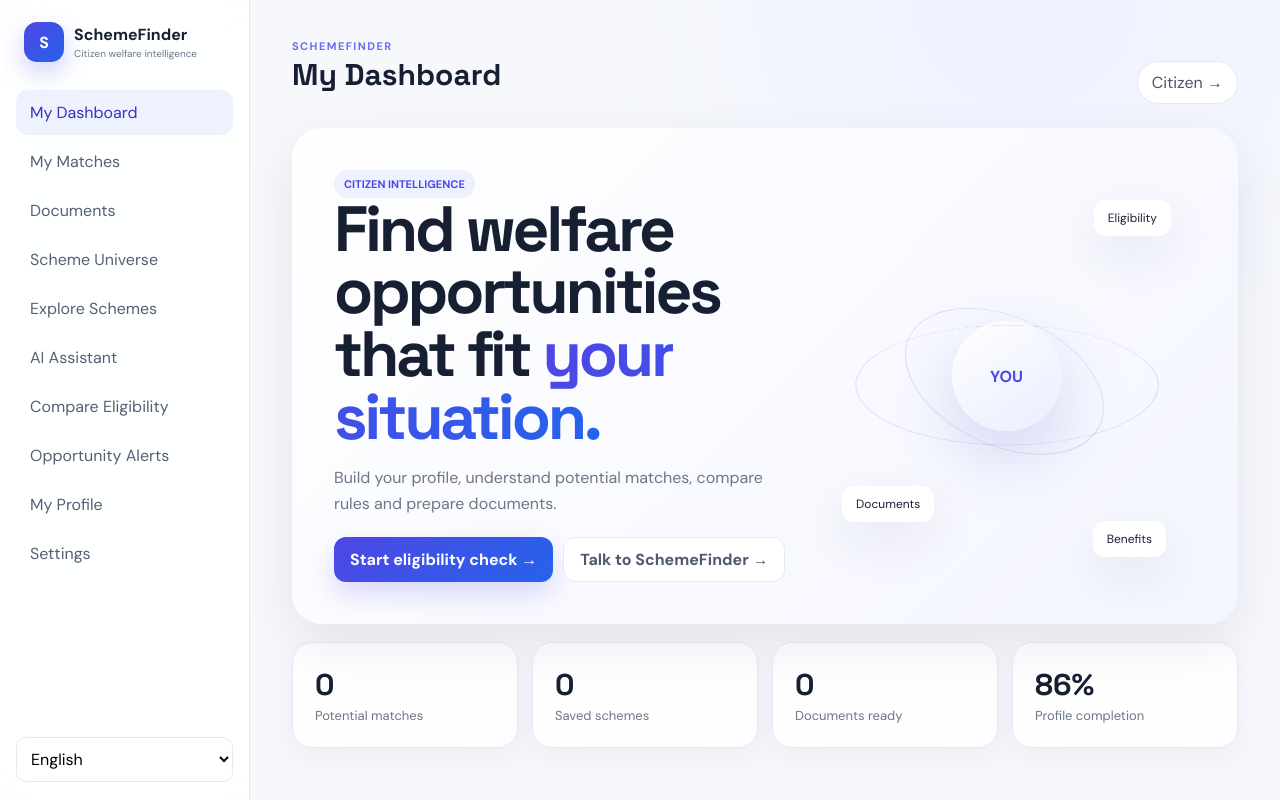
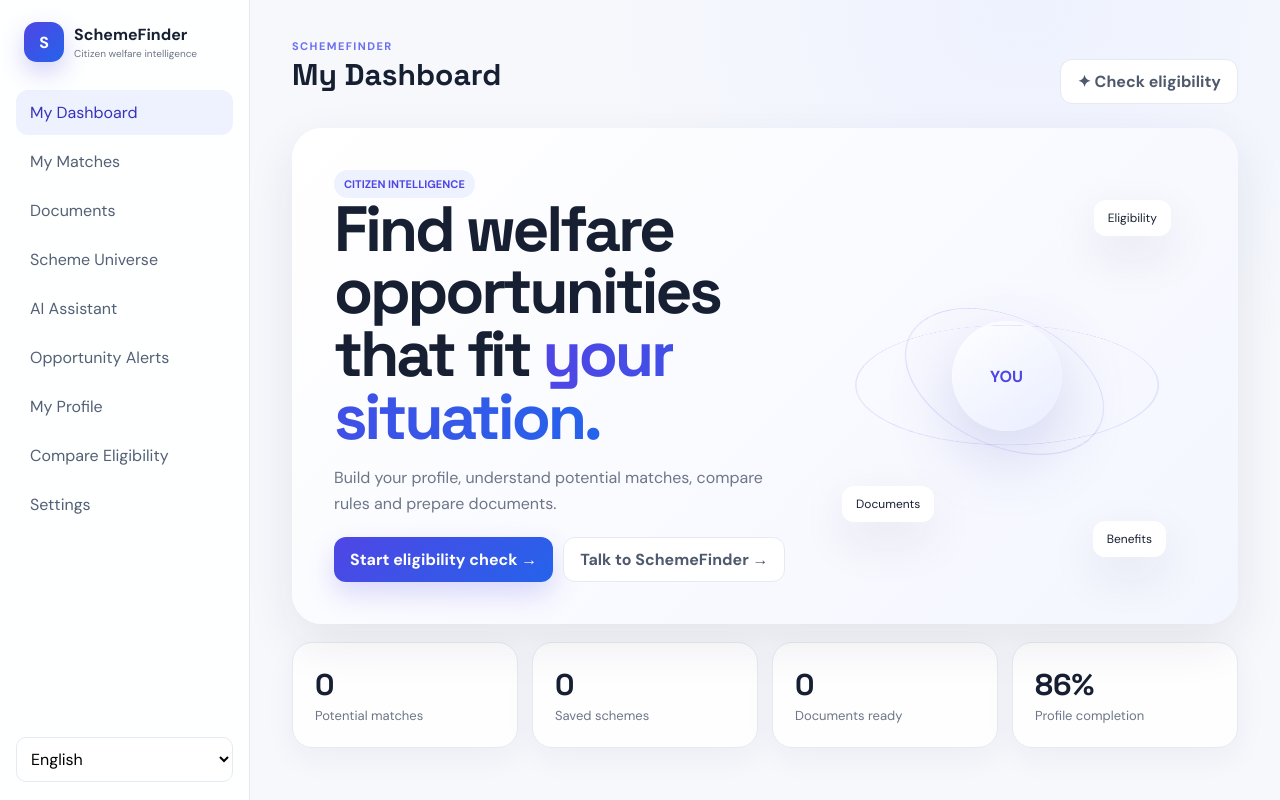
Before and after one commit to 99240041346-beep/SchemeFinder-Web, a plain HTML site: page static/index.html in a window 1280 px wide. Drawn offline with Linux system fonts and the light colour scheme; no server answers.

Commit message:
Load complete feature extensions on public site

```diff
--- a/static/index.html
+++ b/static/index.html
@@ -1 +1 @@
-<!doctype html><html lang="en"><head><meta charset="utf-8"><meta name="viewport" content="width=device-width,initial-scale=1"><title>SchemeFinder — Citizen Welfare Intelligence</title><meta name="description" content="SchemeFinder helps citizens explore potential welfare scheme matches and document readiness."><link rel="preconnect" href="https://fonts.googleapis.com"><link rel="preconnect" href="https://fonts.gstatic.com" crossorigin><link href="https://fonts.googleapis.com/css2?family=DM+Sans:wght@400;500;600;700&family=Space+Grotesk:wght@500;600;700&display=swap" rel="stylesheet"><link rel="stylesheet" href="/static/style.css"></head><body><div id="app"></div><script src="/static/app-core.js"></script><script src="/static/app-pages.js"></script><script src="/static/auth.js"></script></body></html>
+<!doctype html><html lang="en"><head><meta charset="utf-8"><meta name="viewport" content="width=device-width,initial-scale=1"><title>SchemeFinder — Citizen Welfare Intelligence</title><meta name="description" content="SchemeFinder helps citizens explore potential welfare scheme matches and document readiness."><link rel="preconnect" href="https://fonts.googleapis.com"><link rel="preconnect" href="https://fonts.gstatic.com" crossorigin><link href="https://fonts.googleapis.com/css2?family=DM+Sans:wght@400;500;600;700&family=Space+Grotesk:wght@500;600;700&display=swap" rel="stylesheet"><link rel="stylesheet" href="/static/style.css"></head><body><div id="app"></div><script src="/static/app-core.js"></script><script src="/static/app-pages.js"></script><script src="/static/auth.js"></script><script src="/static/app-extra.js"></script></body></html>
```
